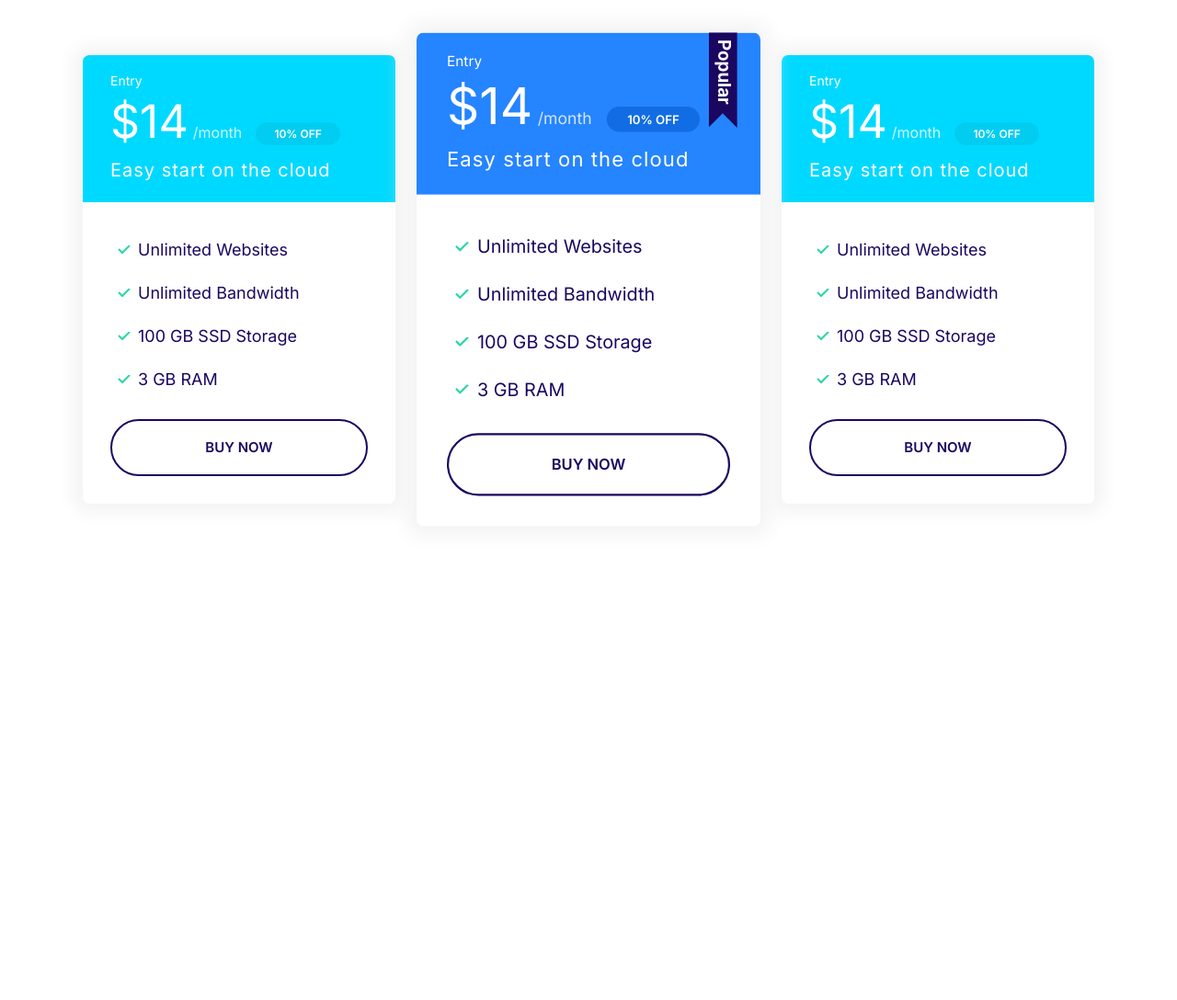
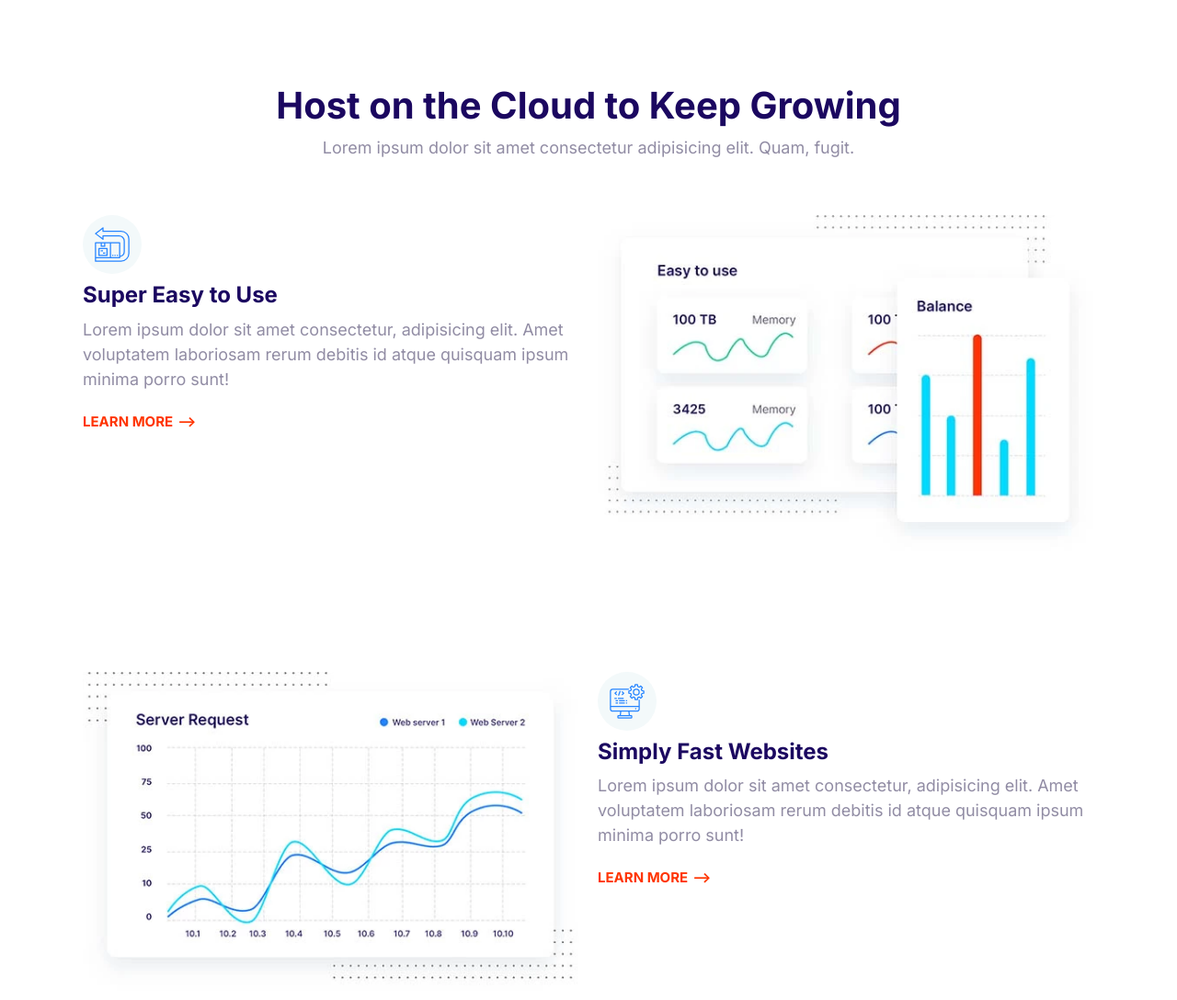
Before and after one commit to Mehdi-Youss/1st-exercise, a plain HTML site: page index.html in a window 1280 px wide. Shown: the top 1088 px of the page at 92% size. Before the commit the page ends 800 px from the top, so only its background shows below. Drawn offline with Linux system fonts and the light colour scheme.

Commit message:
Define the block features components.

```diff
--- a/css/styles.css
+++ b/css/styles.css
@@ -759,3 +759,27 @@ a {
      max-width: 500px;
      margin: 0 auto;
 }
+
+/* Features */
+.feature {
+   gap: 4rem 2rem;
+   margin: 12rem 0;
+}
+
+.feature:first-of-type {
+    margin-top: 6rem;
+}
+
+.feature__heading {
+    margin: 1rem 0;
+}
+
+.feature__image {
+    width: 100%;
+}
+
+@media screen and (min-width: 768px) {
+    .feature:nth-of-type(even) .feature__content {
+        order: 2;
+    }
+}
--- a/index.html
+++ b/index.html
@@ -13,69 +13,94 @@
     <link rel="stylesheet" href="css/styles.css" />
   </head>
   <body>
-    <section class="block container block-plans">
-      <div class="grid grid--1x3">
-        <div class="plan">
-          <div class="card card--secondary">
-            <header class="card__header">
-              <h3 class="plan__name">Entry</h3>
-              <span class="plan__price">$14</span>
-              <span class="plan__billing-cycle">/month</span>
-              <span class="badge badge--secondary badge--small">10% OFF</span>
-              <span class="plan__descprition">Easy start on the cloud</span>
-            </header>
-            <div class="card__body">
-              <ul class="list list--tick">
-                <li class="list__item">Unlimited Websites</li>
-                <li class="list__item">Unlimited Bandwidth</li>
-                <li class="list__item">100 GB SSD Storage</li>
-                <li class="list__item">3 GB RAM</li>
-              </ul>
-              <button class="btn btn--outline btn--block">Buy Now</button>
-            </div>
-          </div>
+    <section class="block container">
+      <header class="block__header">
+        <h2>Host on the Cloud to Keep Growing</h2>
+        <p>
+          Lorem ipsum dolor sit amet consectetur adipisicing elit. Quam, fugit.
+        </p>
+      </header>
+      <article class="grid grid--1x2 feature">
+        <div class="feature__content">
+          <span class="icon-container">
+            <svg class="icon icon--primary">
+              <use xlink:href="images/sprite.svg#easy"></use>
+            </svg>
+          </span>
+          <h3 class="feature__heading">Super Easy to Use</h3>
+          <p>
+            Lorem ipsum dolor sit amet consectetur, adipisicing elit. Amet
+            voluptatem laboriosam rerum debitis id atque quisquam ipsum minima
+            porro sunt!
+          </p>
+          <a href="#" class="link-arrow">Learn More</a>
         </div>
-        <div class="plan plan--popular">
-          <div class="card card--primary">
-            <header class="card__header">
-              <h3 class="plan__name">Entry</h3>
-              <span class="plan__price">$14</span>
-              <span class="plan__billing-cycle">/month</span>
-              <span class="badge badge--primary badge--small">10% OFF</span>
-              <span class="plan__descprition">Easy start on the cloud</span>
-            </header>
-            <div class="card__body">
-              <ul class="list list--tick">
-                <li class="list__item">Unlimited Websites</li>
-                <li class="list__item">Unlimited Bandwidth</li>
-                <li class="list__item">100 GB SSD Storage</li>
-                <li class="list__item">3 GB RAM</li>
-              </ul>
-              <button class="btn btn--outline btn--block">Buy Now</button>
-            </div>
-          </div>
+        <picture>
+          <source
+            type="image/webp"
+            srcset="images/easy.webp 1x, images/easy@2x.webp 2x"
+          />
+          <source
+            type="image/jpg"
+            srcset="images/easy.jpg 1x, images/easy@2x.jpg 2x"
+          />
+          <img class="feature__image" src="images/easy@2x.jpg" alt="" />
+        </picture>
+      </article>
+      <article class="grid grid--1x2 feature">
+        <div class="feature__content">
+          <span class="icon-container">
+            <svg class="icon icon--primary">
+              <use xlink:href="images/sprite.svg#computer"></use>
+            </svg>
+          </span>
+          <h3 class="feature__heading">Simply Fast Websites</h3>
+          <p>
+            Lorem ipsum dolor sit amet consectetur, adipisicing elit. Amet
+            voluptatem laboriosam rerum debitis id atque quisquam ipsum minima
+            porro sunt!
+          </p>
+          <a href="#" class="link-arrow">Learn More</a>
         </div>
-        <div class="plan">
-          <div class="card card--secondary">
-            <header class="card__header">
-              <h3 class="plan__name">Entry</h3>
-              <span class="plan__price">$14</span>
-              <span class="plan__billing-cycle">/month</span>
-              <span class="badge badge--secondary badge--small">10% OFF</span>
-              <span class="plan__descprition">Easy start on the cloud</span>
-            </header>
-            <div class="card__body">
-              <ul class="list list--tick">
-                <li class="list__item">Unlimited Websites</li>
-                <li class="list__item">Unlimited Bandwidth</li>
-                <li class="list__item">100 GB SSD Storage</li>
-                <li class="list__item">3 GB RAM</li>
-              </ul>
-              <button class="btn btn--outline btn--block">Buy Now</button>
-            </div>
-          </div>
+        <picture>
+          <source
+            type="image/webp"
+            srcset="images/fast.webp 1x, images/fast@2x.webp 2x"
+          />
+          <source
+            type="image/jpg"
+            srcset="images/fast.jpg 1x, images/fast@2x.jpg 2x"
+          />
+          <img class="feature__image" src="images/fast@2x.jpg" alt="" />
+        </picture>
+      </article>
+      <article class="grid grid--1x2 feature">
+        <div class="feature__content">
+          <span class="icon-container">
+            <svg class="icon icon--primary">
+              <use xlink:href="images/sprite.svg#wordpress"></use>
+            </svg>
+          </span>
+          <h3 class="feature__heading">Wordpress Made Easy</h3>
+          <p>
+            Lorem ipsum dolor sit amet consectetur, adipisicing elit. Amet
+            voluptatem laboriosam rerum debitis id atque quisquam ipsum minima
+            porro sunt!
+          </p>
+          <a href="#" class="link-arrow">Learn More</a>
         </div>
-      </div>
+        <picture>
+          <source
+            type="image/webp"
+            srcset="images/wordpress.webp 1x, images/wordpress@2x.webp 2x"
+          />
+          <source
+            type="image/jpg"
+            srcset="images/wordpress.jpg 1x, images/wordpress@2x.jpg 2x"
+          />
+          <img class="feature__image" src="images/wordpress@2x.jpg" alt="" />
+        </picture>
+      </article>
     </section>
   </body>
   <script src="/js/main.js"></script>
```
Also changed, not shown: components/block-features.html (added, +87 -0 lines), images/easy.jpg (added), images/easy.webp (added), images/easy@2x.jpg (added), images/easy@2x.webp (added), images/fast.jpg (added), images/fast.webp (added), images/fast@2x.jpg (added), images/fast@2x.webp (added), images/support.jpg (added), images/support.webp (added), images/support@2x.jpg (added), images/support@2x.webp (added), images/wordpress.jpg (added), 3 more files.
